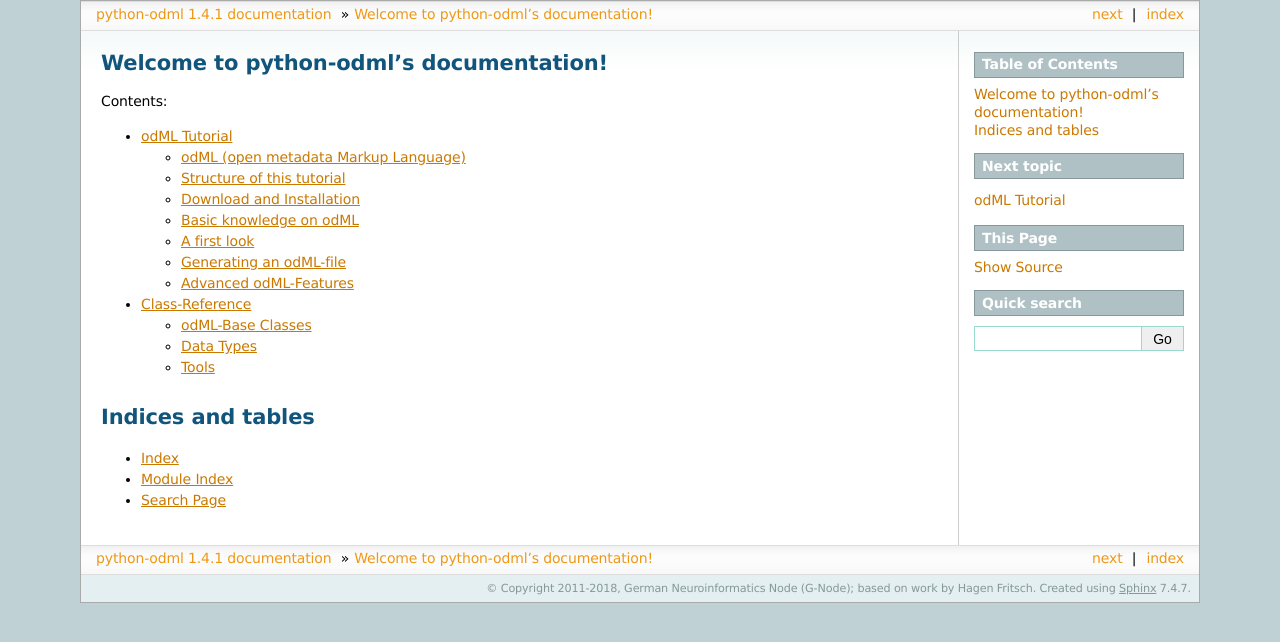
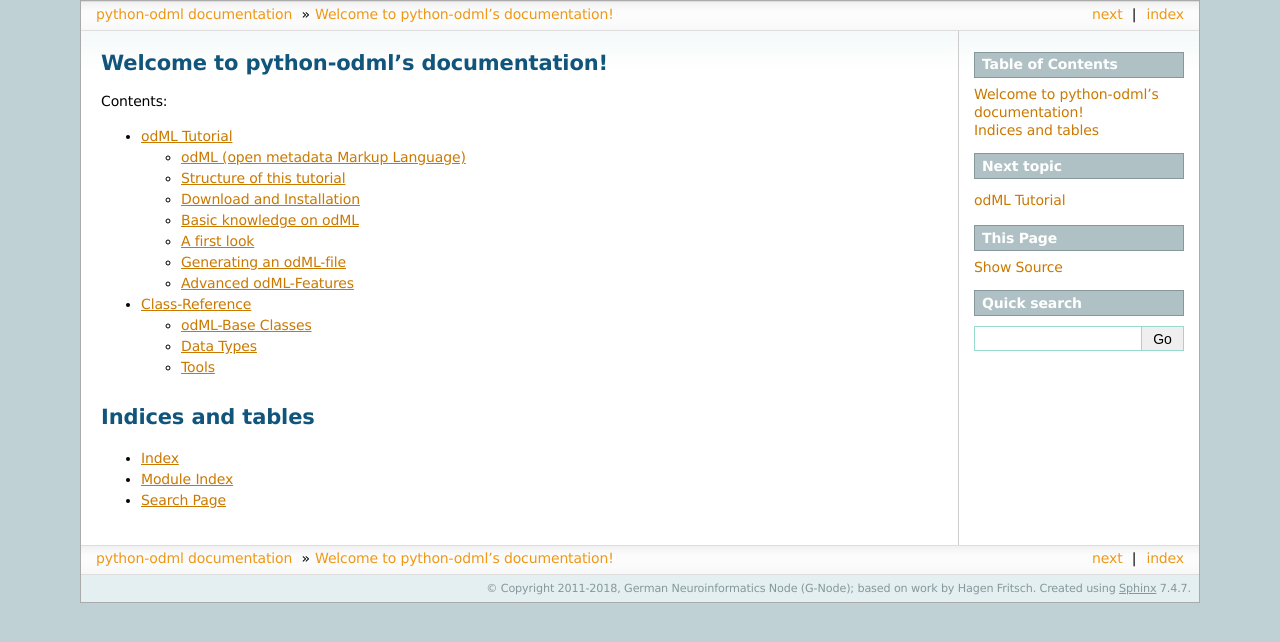
Before and after one commit to G-Node/python-odml, a Sphinx documentation site: the page built from doc/index.rst, in a window 1280 px wide. Shown: the top 642 px of the page. Built offline with Sphinx 7.4.7, drawn with Linux system fonts in a browser that asks for light colours; the version number could not be read and is left out; some of the changed lines change nothing that is shown.

Commit message:
[doc/conf] Import proper pkg version number

```diff
--- a/doc/conf.py
+++ b/doc/conf.py
@@ -11,8 +11,21 @@
 # All configuration values have a default; values that are commented out
 # serve to show the default.
 
+import json
 import os
+import pathlib
 import sys
+
+from distutils.version import LooseVersion as CheckVer
+
+currdir = os.path.dirname(os.path.abspath(__file__))
+parent = pathlib.Path(currdir).parent
+path = os.path.join(parent, "odml", "info.json")
+
+with open(path) as infofile:
+    infodict = json.load(infofile)
+
+version_str = infodict["VERSION"]
 
 # If extensions (or modules to document with autodoc) are in another directory,
 # add these directories to sys.path here. If the directory is relative to the
@@ -69,9 +82,9 @@
 # built documents.
 #
 # The short X.Y version.
-version = '1.4'
+version = "%s.%s" % (CheckVer(version_str).version[0], CheckVer(version_str).version[1])
 # The full version, including alpha/beta/rc tags.
-release = '1.4.1'
+release = version_str
 
 # The language for content autogenerated by Sphinx. Refer to documentation
 # for a list of supported languages.
```
